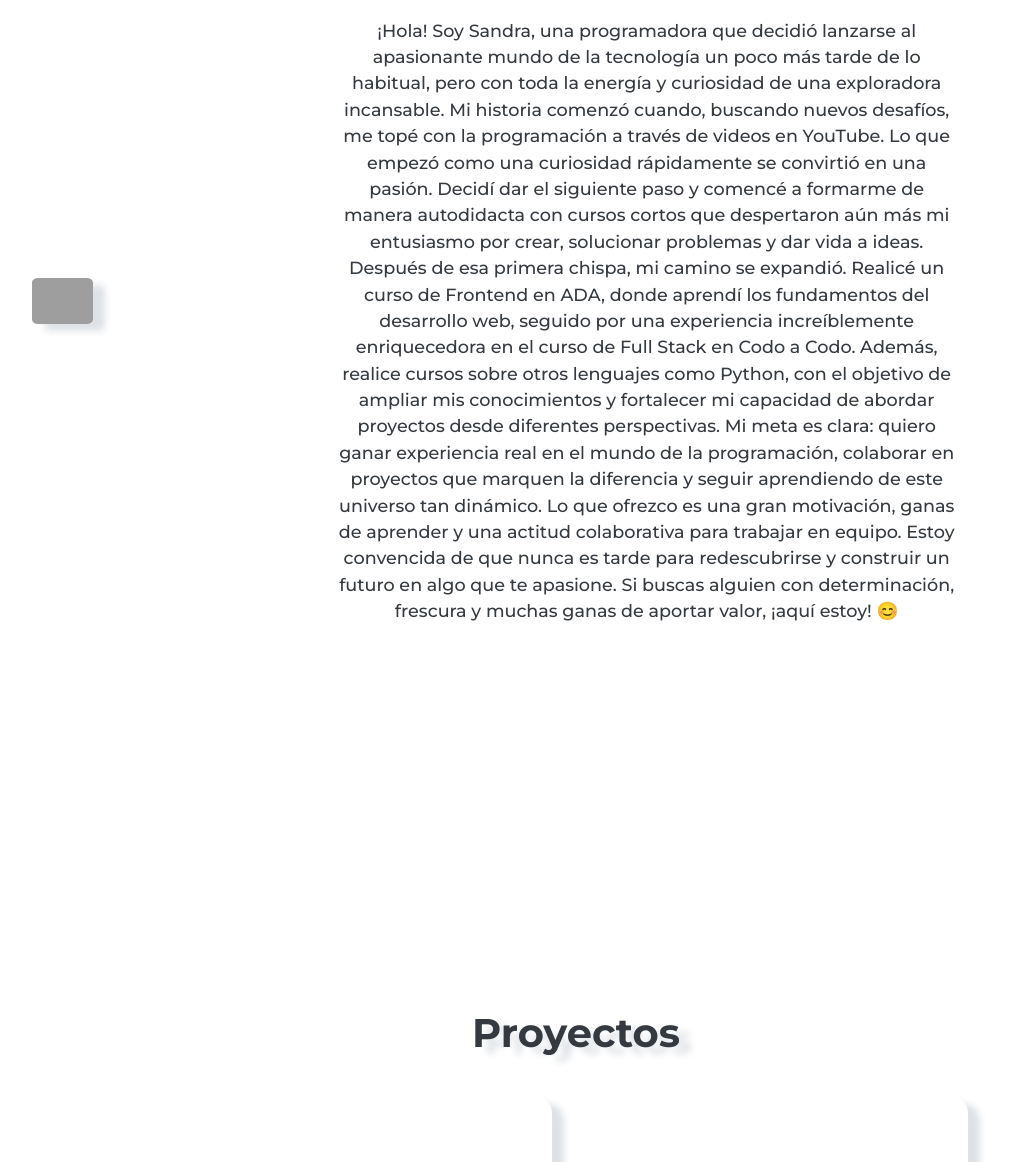
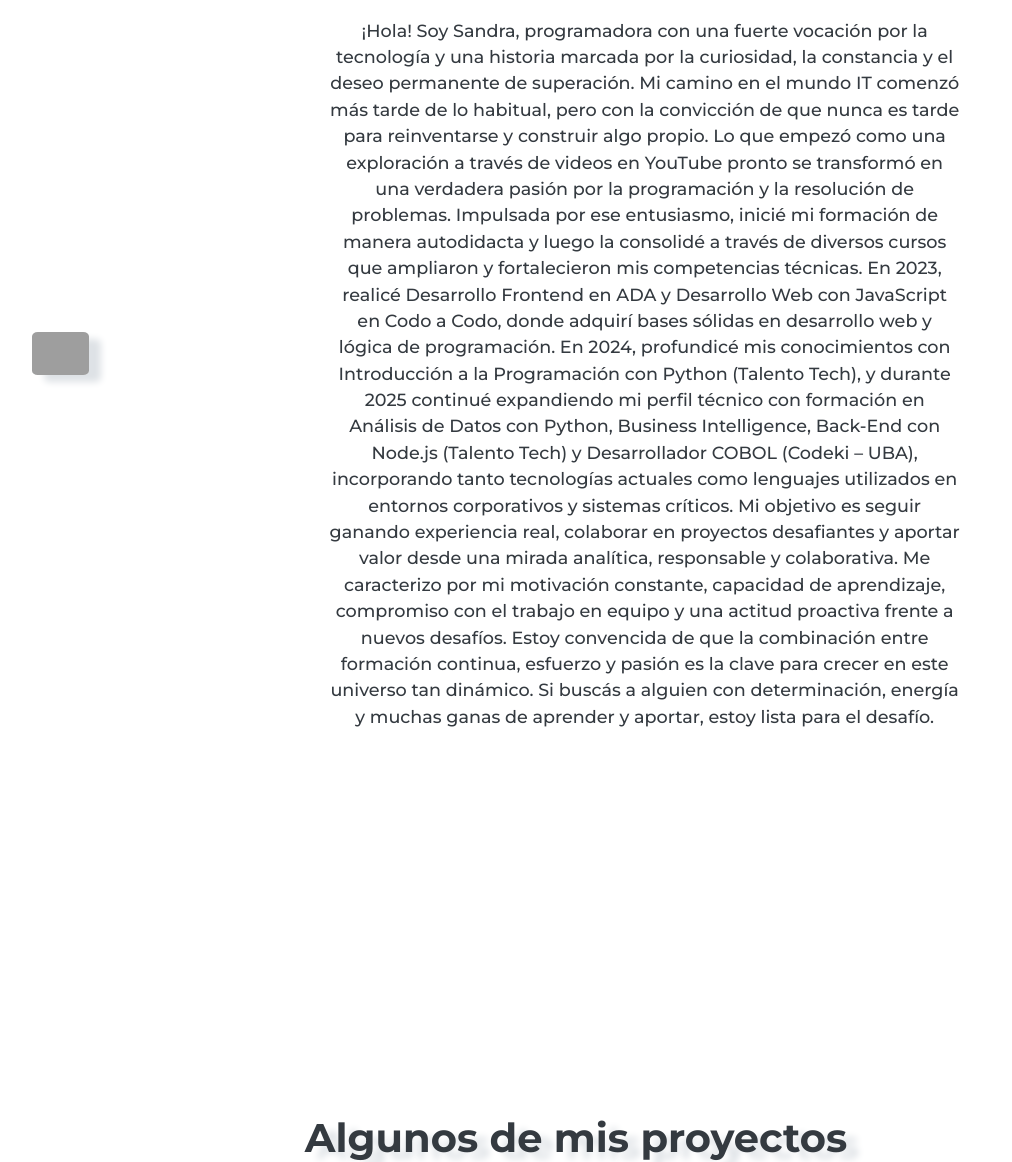
Before and after one commit to sandramsosa/Portafolio, a plain HTML site: page index.html in a window 1280 px wide. Shown: the part 352-1514 px from the top of the page, without its empty margins (64-1076 px from the left). Drawn offline with nearby package versions, Linux system fonts and the light colour scheme; grey boxes are pictures that could not be loaded.

Commit message:
actualizacion

```diff
--- a/index.html
+++ b/index.html
@@ -44,15 +44,15 @@
       <div class="imagen"><img src="./imagenes/20241018_081306.jpg" alt="imagen"></div>
       <div class="parrafo">
         <h2>Sobre mi</h2>
-        <p>¡Hola! Soy Sandra, una programadora que decidió lanzarse al apasionante mundo de la tecnología un poco más tarde de lo habitual, pero con toda la energía y curiosidad de una exploradora incansable.
-          Mi historia comenzó cuando, buscando nuevos desafíos, me topé con la programación a través de videos en YouTube. Lo que empezó como una curiosidad rápidamente se convirtió en una pasión. Decidí dar el siguiente paso y comencé a formarme de manera autodidacta con cursos cortos que despertaron aún más mi entusiasmo por crear, solucionar problemas y dar vida a ideas.
-          Después de esa primera chispa, mi camino se expandió. Realicé un curso de Frontend en ADA, donde aprendí los fundamentos del desarrollo web, seguido por una experiencia increíblemente enriquecedora en el curso de Full Stack en Codo a Codo. Además, realice cursos sobre otros lenguajes como Python, con el objetivo de ampliar mis conocimientos y fortalecer mi capacidad de abordar proyectos desde diferentes perspectivas.
-          Mi meta es clara: quiero ganar experiencia real en el mundo de la programación, colaborar en proyectos que marquen la diferencia y seguir aprendiendo de este universo tan dinámico. Lo que ofrezco es una gran motivación, ganas de aprender y una actitud colaborativa para trabajar en equipo.
-          Estoy convencida de que nunca es tarde para redescubrirse y construir un futuro en algo que te apasione. Si buscas alguien con determinación, frescura y muchas ganas de aportar valor, ¡aquí estoy! 😊</p>
+        <p>¡Hola! Soy Sandra, programadora con una fuerte vocación por la tecnología y una historia marcada por la curiosidad, la constancia y el deseo permanente de superación. Mi camino en el mundo IT comenzó más tarde de lo habitual, pero con la convicción de que nunca es tarde para reinventarse y construir algo propio. Lo que empezó como una exploración a través de videos en YouTube pronto se transformó en una verdadera pasión por la programación y la resolución de problemas.
+        Impulsada por ese entusiasmo, inicié mi formación de manera autodidacta y luego la consolidé a través de diversos cursos que ampliaron y fortalecieron mis competencias técnicas. En 2023, realicé Desarrollo Frontend en ADA y Desarrollo Web con JavaScript en Codo a Codo, donde adquirí bases sólidas en desarrollo web y lógica de programación.
+        En 2024, profundicé mis conocimientos con Introducción a la Programación con Python (Talento Tech), y durante 2025 continué expandiendo mi perfil técnico con formación en Análisis de Datos con Python, Business Intelligence, Back-End con Node.js (Talento Tech) y Desarrollador COBOL (Codeki – UBA), incorporando tanto tecnologías actuales como lenguajes utilizados en entornos corporativos y sistemas críticos.
+        Mi objetivo es seguir ganando experiencia real, colaborar en proyectos desafiantes y aportar valor desde una mirada analítica, responsable y colaborativa. Me caracterizo por mi motivación constante, capacidad de aprendizaje, compromiso con el trabajo en equipo y una actitud proactiva frente a nuevos desafíos.
+        Estoy convencida de que la combinación entre formación continua, esfuerzo y pasión es la clave para crecer en este universo tan dinámico. Si buscás a alguien con determinación, energía y muchas ganas de aprender y aportar, estoy lista para el desafío.</p>
       </div>
     </section>
     <section class="proyectos"id="proyectos">
-      <h2>Proyectos</h2>
+      <h2>Algunos de mis proyectos</h2>
       <div class="grid">
         <div class="flip-card">
           <div class="flip-card-inner">
@@ -135,6 +135,8 @@
           <div class="lenguajes"><p>NODE JS</p><img src="./imagenes/node.png" alt=""><p>Principiante</p></div>
           <div class="lenguajes"><p>PYTHON</p><img src="./imagenes/python.png" alt=""><p>Principiante</p></div>
           <div class="lenguajes"><p>SQL</p><img src="./imagenes/sql.png" alt=""><p>Principiante</p></div>
+          <div class="lenguajes"><p>COBOL</p><img src="./imagenes/cobol-lenguaje-de-programacion-l.png" alt=""><p>Principiante</p></div>
+          <div class="lenguajes"><p>CICS</p><img src="./imagenes/cics.png" alt=""><p>Principiante</p></div>
         </div>
       </div>
     </section>
@@ -150,6 +152,9 @@
         <button>
           <a href="https://wa.me/54961914936" rel="noopener" target="_blank"><i class="fa-brands fa-whatsapp fa-2xl" style="color: #4b4b4b;" ></i> Enviar WhatsApp</a>
         </button>
+        <button>
+          <a href="https://github.com/sandramsosa" rel="noopener" target="_blank"><i class="fa-brands fa-github fa-2xl" style="color: #4b4b4b;" ></i> Mi Github</a>
+        </button>
       </div>
     </section>
   </main>
```
Also changed, not shown: imagenes/cics.png (added), imagenes/cobol-lenguaje-de-programacion-l.png (added), 1 other file.
